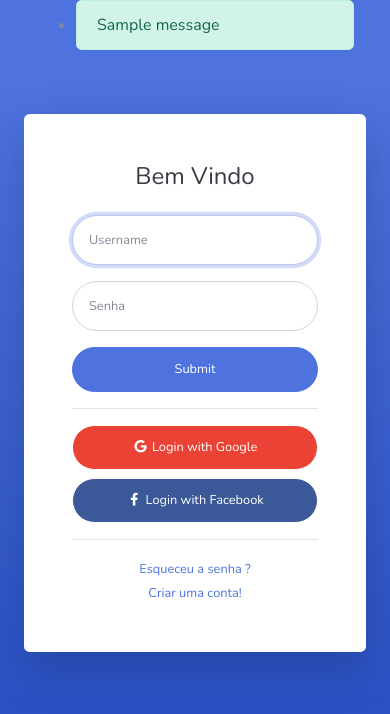
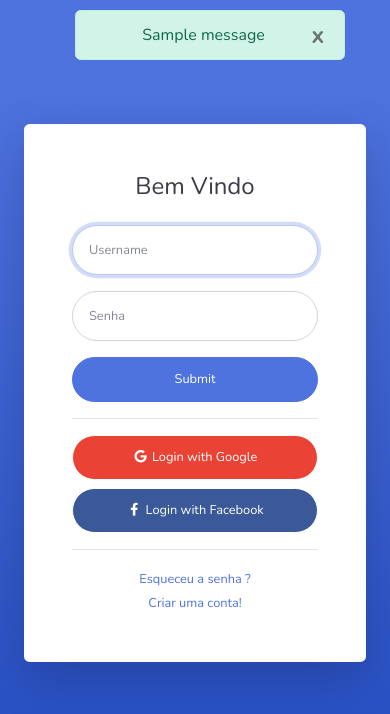
Before and after one commit to mulleroliveira/eleicao, a Django app: page /accounts/login/ in a window 390 px wide. Shown: the top 714 px of the page. Run offline with Django 3.2, Linux system fonts and the light colour scheme; one stand-in notice (Sample message) is shown; some libraries are stand-ins or nearby versions.

Commit message:
Implementacao e correção do alert no register/login

```diff
--- a/eleicao/settings.py
+++ b/eleicao/settings.py
@@ -106,7 +106,7 @@ AUTH_PASSWORD_VALIDATORS = [
 # Internationalization
 # https://docs.djangoproject.com/en/2.1/topics/i18n/
 
-LANGUAGE_CODE = 'en-us'
+LANGUAGE_CODE = 'pt-br'
 
 TIME_ZONE = 'UTC'
 
--- /dev/null
+++ b/gestao/static/css/main.css
@@ -0,0 +1,7 @@
+.messeges-alerts {
+    text-align: center;
+    margin-top: 10px;
+    margin-left: 7%;
+    margin-right: 10%;
+
+}
--- a/gestao/views.py
+++ b/gestao/views.py
@@ -13,7 +13,7 @@ def register(request):
             profile = form2.save(commit=False)
             profile.user = user
             profile.save()
-            messages.success(request, "Conta criada com sucesso!")
+            messages.success(request, "A sua conta foi criada com sucesso.")
             return redirect('/accounts/login/')
         else:
             return render(request, 'registration/register.html', {"form":form, "form2":form2})
--- a/templates/registration/login.html
+++ b/templates/registration/login.html
@@ -21,27 +21,26 @@
 
     <!-- Custom styles for this template-->
     <link href="{% static 'css/sb-admin-2.min.css' %}" rel="stylesheet">
-    <link rel="stylesheet" href="{% static 'style.css' %}">
+    <link rel="stylesheet" href="{% static 'css/main.css' %}">
 
 </head>
 
 <body class="bg-gradient-primary">
 
-    <div class="container">
-
     {% if messages %}
-        <div class="col-xl-10 col-lg-12 col-md-9">
+    <div class="col-xl-12 col-lg-12 col-md-12">
         <ul>
             {% for message in messages %}
-                <li>
-                    <div class="alert alert-{{message.tags}} alerta-sucesso" role="alert">
+            <div class="alert alert-{{message.tags}} messeges-alerts" role="alert">
+                <button type="button" class="close" data-dismiss="alert">x</button>
                 {{message}}
             </div>
-                </li>
             {% endfor %}
         </ul>
     </div>
     {% endif %}
+
+    <div class="container">
 
         <!-- Outer Row -->
         <div class=" row justify-content-center">
```
Also changed, not shown: gestao/static/css/style.css (deleted, +0 -7 lines), db.sqlite3. Lines whose indentation alone changed are shown as unchanged.
